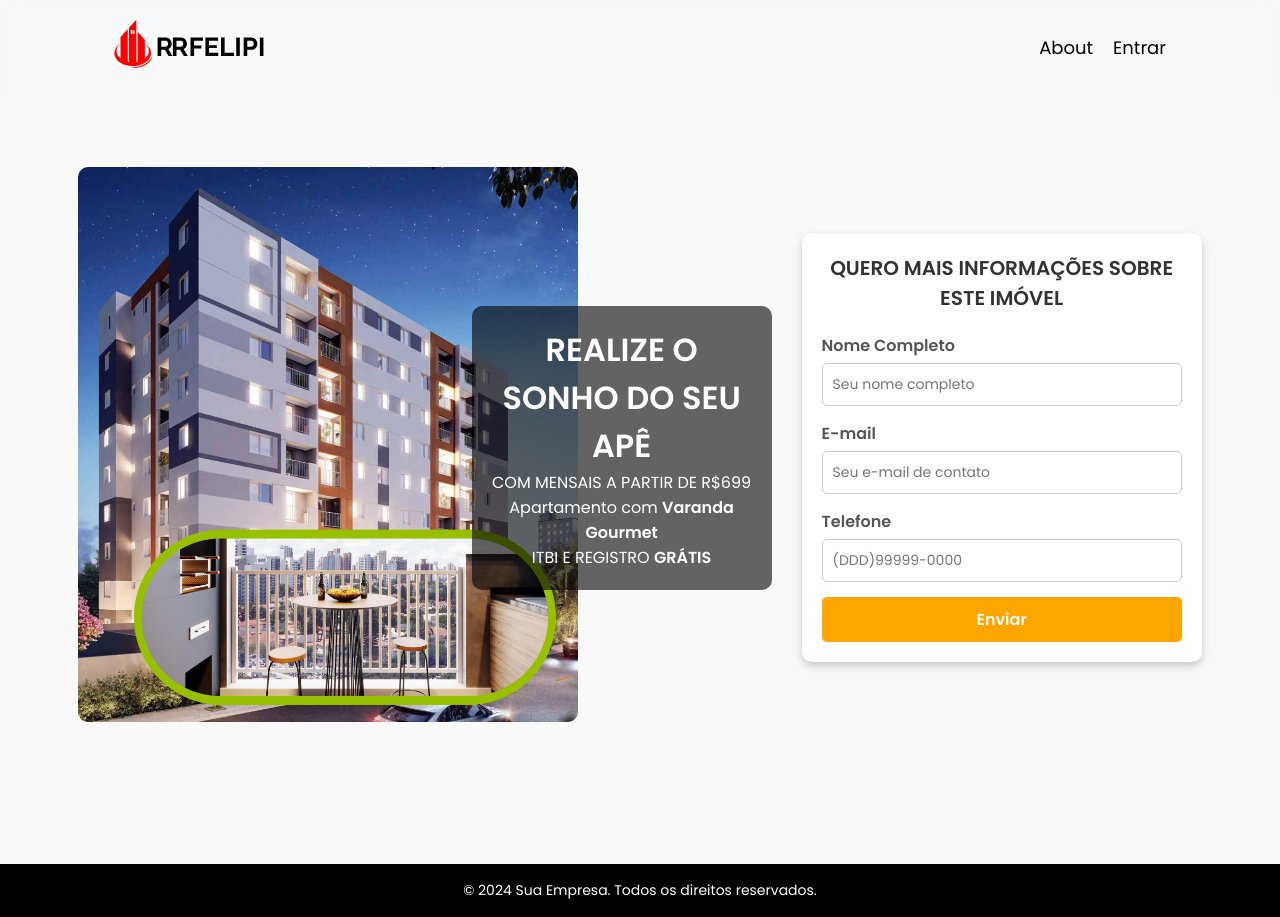
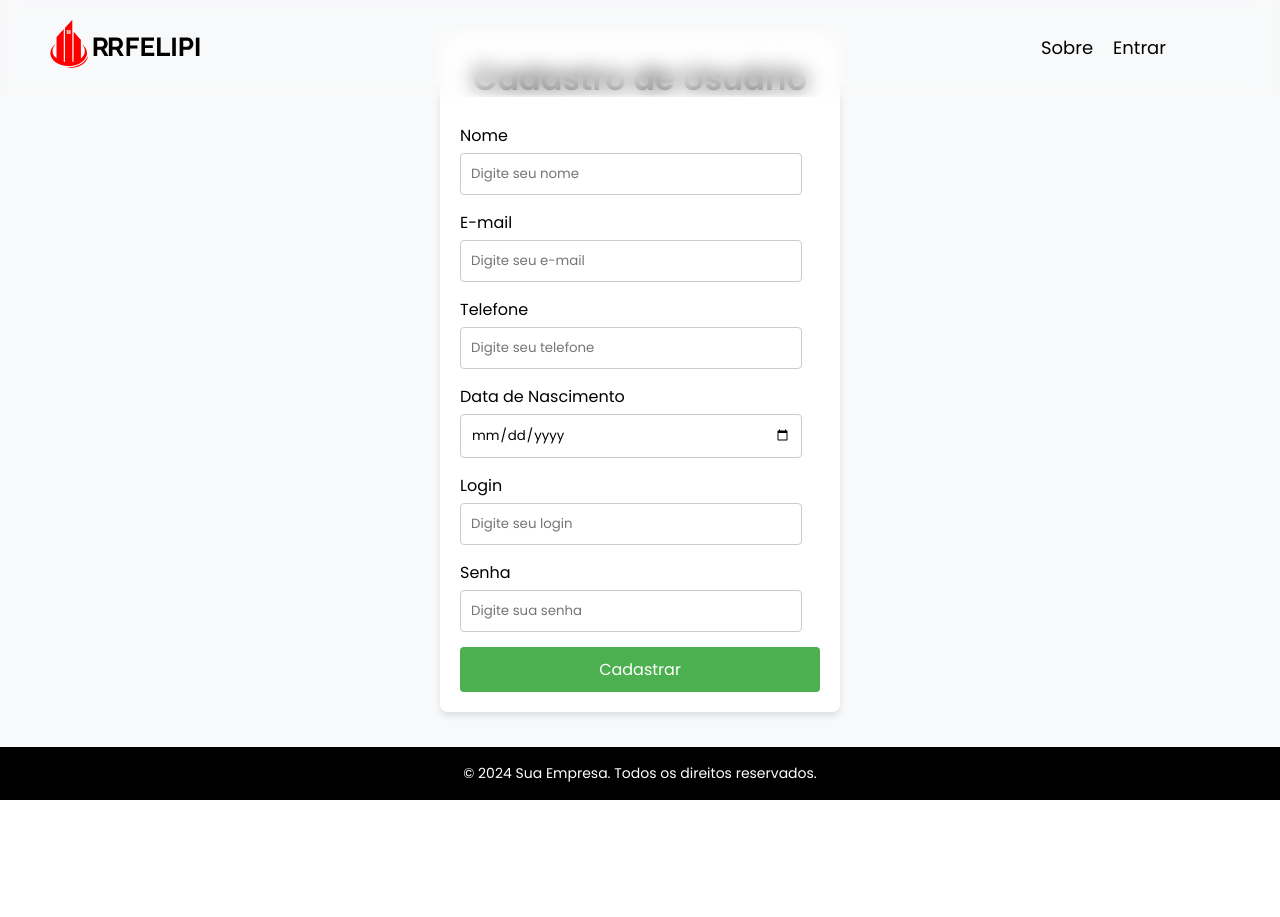
Before and after one commit to rodried23/RRFelipi, a Vue app: page /Cadastro in a window 1280 px wide. After the commit the page ends 800 px from the top, so only its background shows below. Built offline with nearby package versions, Linux system fonts and the light colour scheme.

Commit message:
adicionado dropdow

```diff
--- a/src/components/Cabecalho.vue
+++ b/src/components/Cabecalho.vue
@@ -7,32 +7,52 @@
       <img src="../assets/logo1.svg" class="logo" alt="Logo" />
     </a>
     <nav class="navbar">
-        <a href="/Sobre">About</a>
-        <a href="/Cadastro" class="login">Entrar</a>
+      <a href="/Sobre">Sobre</a>
+      <div
+        class="dropdown"
+        @mouseover="toggleDropdown(true)"
+        @mouseleave="toggleDropdown(false)"
+      >
+        <a href="javascript:void(0)" class="login">
+          Entrar
+        </a>
+        <div v-if="dropdownOpen" class="dropdown-menu">
+          <a href="/cadastro">Entrar</a>
+          <a href="/cadastro">Cadastrar</a>
+        </div>
+      </div>
     </nav>
   </div>
 </template>
+
 
 <script>
 export default {
   data() {
     return {
       isScrolled: false,
+      dropdownOpen: false
     };
   },
   methods: {
     handleScroll() {
       this.isScrolled = window.scrollY > 50;
     },
+    // Agora recebe um parâmetro para indicar se o mouse está dentro ou não
+    toggleDropdown(state) {
+      this.dropdownOpen = state;
+    }
   },
   mounted() {
     window.addEventListener("scroll", this.handleScroll);
   },
   beforeDestroy() {
     window.removeEventListener("scroll", this.handleScroll);
-  },
+  }
 };
 </script>
+
+
 
 <style scoped>
 body {
@@ -54,26 +74,16 @@ body {
   border-bottom: 2px solid rgba(255, 255, 255, 0.2);
   z-index: 1000;
   transition: background 0.3s ease, box-shadow 0.3s ease;
-  will-change: transform;
-  transform: translateY(0);
 }
 
 .header.scrolled {
   background: rgba(0, 0, 0, 0.8);
   box-shadow: 0px 4px 6px rgba(0, 0, 0, 0.3);
-  transform: translateY(-10px);
 }
-
-.header.scrolled .navbar a {
-  color: white;
-}
-
 
 .logo {
   width: 150px;
   transition: fill 0.3s ease;
-  margin-left: 8vh;
-  margin-right: 8vh;
 }
 
 .navbar {
@@ -86,11 +96,34 @@ body {
   color: black;
   font-size: 18px;
   text-decoration: none;
-  transition: color 0.3s ease;
 }
 
 .navbar a:hover {
   color: coral;
 }
 
+.dropdown {
+  position: relative;
+}
+
+.dropdown-menu {
+  display: flex;
+  flex-direction: column;
+  position: absolute;
+  background: rgb(182, 162, 236);
+  color: black;
+  min-width: 200px;
+  border-radius: 10px;
+  box-shadow: 0 2px 10px rgba(0, 0, 0, 0.1);
+}
+
+.dropdown-menu a {
+  padding: 10px;
+  text-decoration: none;
+  color: black;
+}
+
+.dropdown-menu a:hover {
+  background-color: #f0f0f0;
+}
 </style>
--- a/src/views/Cadastro.vue
+++ b/src/views/Cadastro.vue
@@ -1,64 +1,58 @@
 <template>
-  <div class="cadastro-container">
+  <div class="cadastro">
+    <h1>{{ isLogin ? "Login" : "Cadastro de Usuário" }}</h1>
 
-    <div class="content">
-      <!-- Coluna da Imagem -->
-      <div class="image-section">
-        <img src="../assets/banner.png" alt="Imagem do imóvel" class="banner-img" />
-         <!-- Coluna do Banner -->
-      <div class="banner-text">
-          <h1>REALIZE O SONHO DO SEU APÊ</h1>
-          <p>COM MENSAIS A PARTIR DE R$699</p>
-          <p>Apartamento com <b>Varanda Gourmet</b></p>
-          <span>ITBI E REGISTRO <b>GRÁTIS</b></span>
+    <form @submit.prevent="handleSubmit">
+      <!-- Formulário de Login -->
+      <div v-if="isLogin">
+        <div class="form-group">
+          <label for="login">Login</label>
+          <input type="text" id="login" v-model="form.login" placeholder="Digite seu login" required />
+        </div>
+        <div class="form-group">
+          <label for="senha">Senha</label>
+          <input type="password" id="senha" v-model="form.senha" placeholder="Digite sua senha" required />
         </div>
       </div>
 
-
-
-      <!-- Coluna do Formulário -->
-      <div class="form-section">
-        <h2>QUERO MAIS INFORMAÇÕES SOBRE ESTE IMÓVEL</h2>
-        <form @submit.prevent="handleSubmit">
+      <!-- Formulário de Cadastro -->
+      <div v-if="!isLogin">
         <div class="form-group">
-            <label for="nome">Nome Completo</label>
-            <input
-              id="nome"
-              v-model="form.nome"
-              type="text"
-              placeholder="Seu nome completo"
-              required
-            />
+          <label for="nome">Nome</label>
+          <input type="text" id="nome" v-model="form.nome" placeholder="Digite seu nome" required />
         </div>
 
         <div class="form-group">
           <label for="email">E-mail</label>
-            <input
-              id="email"
-              v-model="form.email"
-              type="email"
-              placeholder="Seu e-mail de contato"
-              required
-            />
+          <input type="email" id="email" v-model="form.email" placeholder="Digite seu e-mail" required />
         </div>
 
         <div class="form-group">
           <label for="telefone">Telefone</label>
-            <input
-              id="telefone"
-              v-model="form.telefone"
-              type="text"
-              placeholder="(DDD)99999-0000"
-              required
-            />
+          <input type="tel" id="telefone" v-model="form.telefone" placeholder="Digite seu telefone" required />
         </div>
 
-          <button type="submit" class="btn-enviar">Enviar</button>
+        <div class="form-group">
+          <label for="dataNascimento">Data de Nascimento</label>
+          <input type="date" id="dataNascimento" v-model="form.dataNascimento" placeholder="Selecione a data de nascimento" required />
+        </div>
+
+        <div class="form-group">
+          <label for="login">Login</label>
+          <input type="text" id="login" v-model="form.login" placeholder="Digite seu login" required />
+        </div>
+
+        <div class="form-group">
+          <label for="senha">Senha</label>
+          <input type="password" id="senha" v-model="form.senha" placeholder="Digite sua senha" required />
+        </div>
+      </div>
+
+      <button type="submit">{{ isLogin ? "Entrar" : "Cadastrar" }}</button>
     </form>
   </div>
-    </div>
-  </div>
 </template>
+
 
 <script>
 import axios from "axios";
@@ -66,141 +60,109 @@ import axios from "axios";
 export default {
   data() {
     return {
+      isLogin: false, // Define o estado inicial para exibir o cadastro
       form: {
         nome: "",
         email: "",
         telefone: "",
+        dataNascimento: "",
+        login: "",
+        senha: "",
       },
-      apiEndpoint: "https://localhost:7183/api/Clientes", // Ajuste para sua API
+      apiEndpoint: "https://localhost:7183/api/Clientes", // URL da API
     };
   },
+
   methods: {
     async handleSubmit() {
       try {
+        // Se for login, chama o endpoint de login
+        if (this.isLogin) {
+          const response = await axios.post(`${this.apiEndpoint}/login`, this.form);
+          console.log("Resposta do login:", response.data);
+          alert("Login realizado com sucesso!");
+        } else {
+          // Se for cadastro, chama o endpoint de cadastro
           const response = await axios.post(this.apiEndpoint, this.form);
-
-        if (response.status === 200) {
+          if (response.status === 200 || response.status === 201) {
             alert(`Usuário ${this.form.nome} cadastrado com sucesso!`);
-          // Limpar formulário
-          this.form = {
-            nome: "",
-            email: "",
-            telefone: "",
-          };
+            console.log("Resposta do Servidor:", response.data);
+            this.form = { nome: "", email: "", telefone: "", dataNascimento: "", login: "", senha: "" };
+          }
         }
       } catch (error) {
-        console.error("Erro ao enviar o formulário:", error);
-        alert("Erro ao cadastrar usuário. Tente novamente.");
+        console.error("Erro ao cadastrar/login usuário:", error);
+        alert("Erro ao realizar a ação. Tente novamente mais tarde.");
       }
+    },
+
+    // Método para alternar entre os formulários
+    switchToLogin() {
+      this.isLogin = true;  // Ativa o formulário de login
+    },
+
+    switchToCadastro() {
+      this.isLogin = false;  // Ativa o formulário de cadastro
     },
   },
 };
 </script>
 
+
+
 <style scoped>
-/* Estilos gerais */
-.cadastro-container {
-  width: 100%;
-  margin: 0 auto;
-  margin-top: 2.55%;
-  font-family: Arial, sans-serif;
+body {
+  font-family: "Poppins", sans-serif;
+  margin: 0;
+  height: 76vh;
   display: flex;
   justify-content: center;
   align-items: center;
-  min-height: 100vh; /* Para centralizar verticalmente */
-  background-color: #f9f9f9;
+  background-color: #f3f4f6;
 }
 
-/* Conteúdo principal */
-.content {
-  display: flex; /* Flexbox para alinhar as colunas */
-  justify-content: space-between; /* Espaço entre as colunas */
-  align-items: center;
-  width: 90%; /* Reduzir largura para dar espaçamento nas laterais */
-  max-width: 1200px; /* Limita a largura máxima */
-  gap: 20px; /* Espaçamento entre a imagem e o formulário */
+.cadastro {
+  background: #ffffff;
+  padding: 20px;
+  border-radius: 8px;
+  box-shadow: 0 4px 6px rgba(0, 0, 0, 0.1);
+  max-width: 400px;
+  width: 100%;
 }
-
-/* Coluna da imagem */
-.image-section {
-  flex: 1; /* Faz a coluna ocupar o espaço restante */
-  display: z;
-  flex-direction: column;
-  align-items: center;
-  justify-content: center;
-  position: relative;
-}
-
-.banner-img {
-  width: 100%; /* Imagem ocupa toda a largura disponível */
-  max-width: 500px; /* Limite da largura máxima */
-  height: auto;
-  border-radius: 10px;
-}
-
-.banner-text {
-  position: absolute;
-  top: 50%; /* Centraliza verticalmente */
-  right: 10px; /* Ajusta o alinhamento para a direita */
-  transform: translateY(-50%); /* Centraliza o texto em relação ao eixo Y */
-  background: rgba(0, 0, 0, 0.6); /* Fundo semi-transparente */
-  color: white;
-  padding: 20px;
-  border-radius: 10px;
-  width: 300px; /* Define largura fixa */
+h1 {
   text-align: center;
-}
-
-/* Coluna do formulário */
-.form-section {
-  flex: 1; /* Faz a coluna ocupar o espaço restante */
-  max-width: 400px; /* Limita a largura máxima */
-  background: #fff;
-  padding: 20px;
-  border-radius: 10px;
-  box-shadow: 0 4px 8px rgba(0, 0, 0, 0.2);
-}
-
-.form-section h2 {
-  text-align: center;
+  color: #333;
   margin-bottom: 20px;
-  font-size: 20px;
-  color: #333;
 }
 
 .form-group {
   margin-bottom: 15px;
 }
 
-.form-group label {
+label {
   display: block;
   margin-bottom: 5px;
-  font-weight: bold;
-  color: #555;
 }
 
-.form-group input {
+input {
+  width: 95%;
+  padding: 10px;
+  border: 1px solid #ccc;
+  border-radius: 4px;
+}
+
+button {
   width: 100%;
   padding: 10px;
-  border: 1px solid #ccc;
-  border-radius: 5px;
-  font-size: 14px;
+  background-color: #4caf50;
+  color: white;
+  border: none;
+  border-radius: 4px;
+  font-size: 16px;
+  cursor: pointer;
 }
 
-.btn-enviar {
-  width: 100%;
-  padding: 10px;
-  background-color: orange;
-  color: white;
-  border: none;
-  border-radius: 5px;
-  font-size: 16px;
-  cursor: pointer;
-  font-weight: bold;
+button:hover {
+  background-color: #45a049;
 }
-
-.btn-enviar:hover {
-  background-color: darkorange;
-}
-
 </style>
```
Lines whose indentation alone changed are shown as unchanged.
